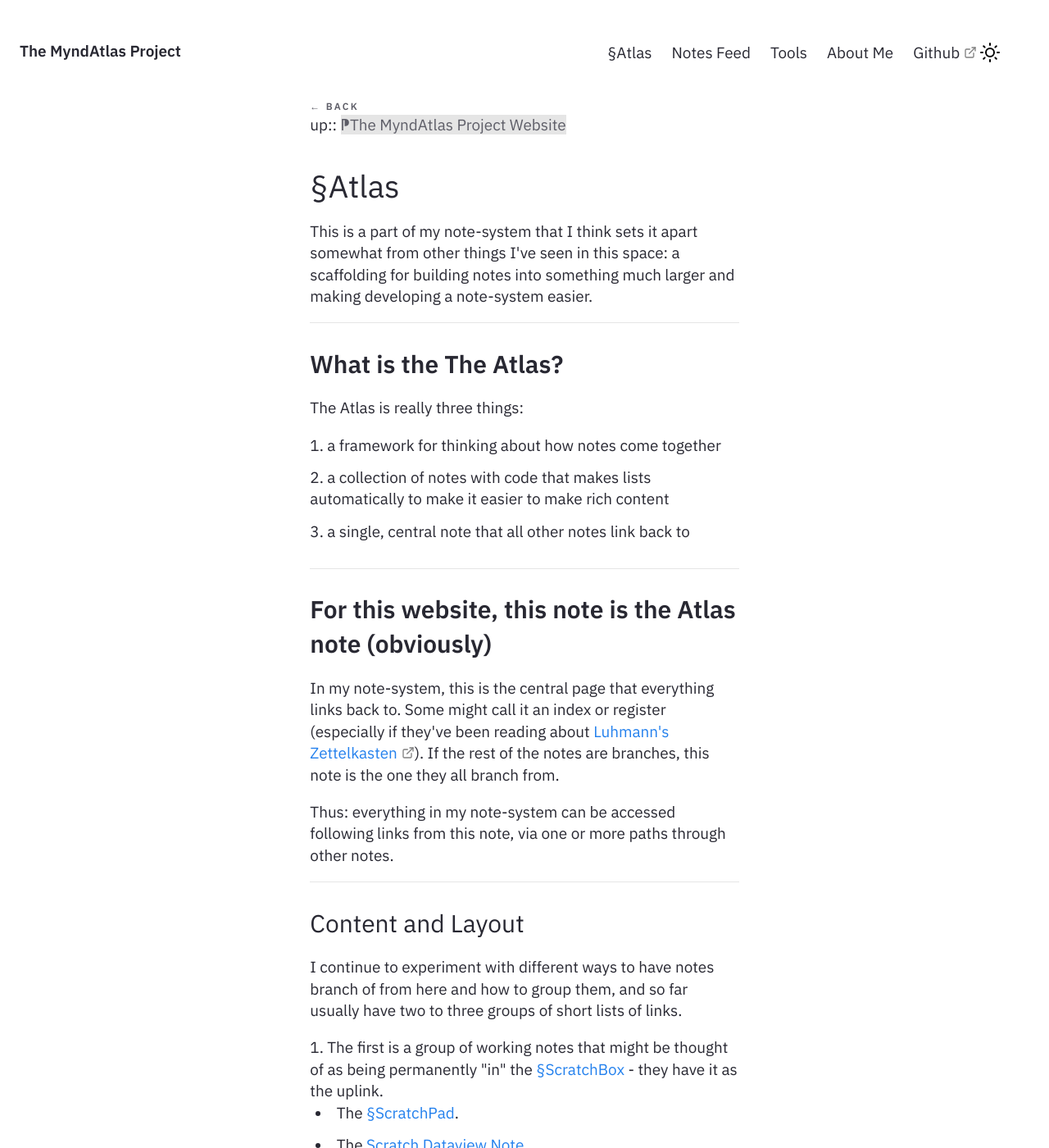
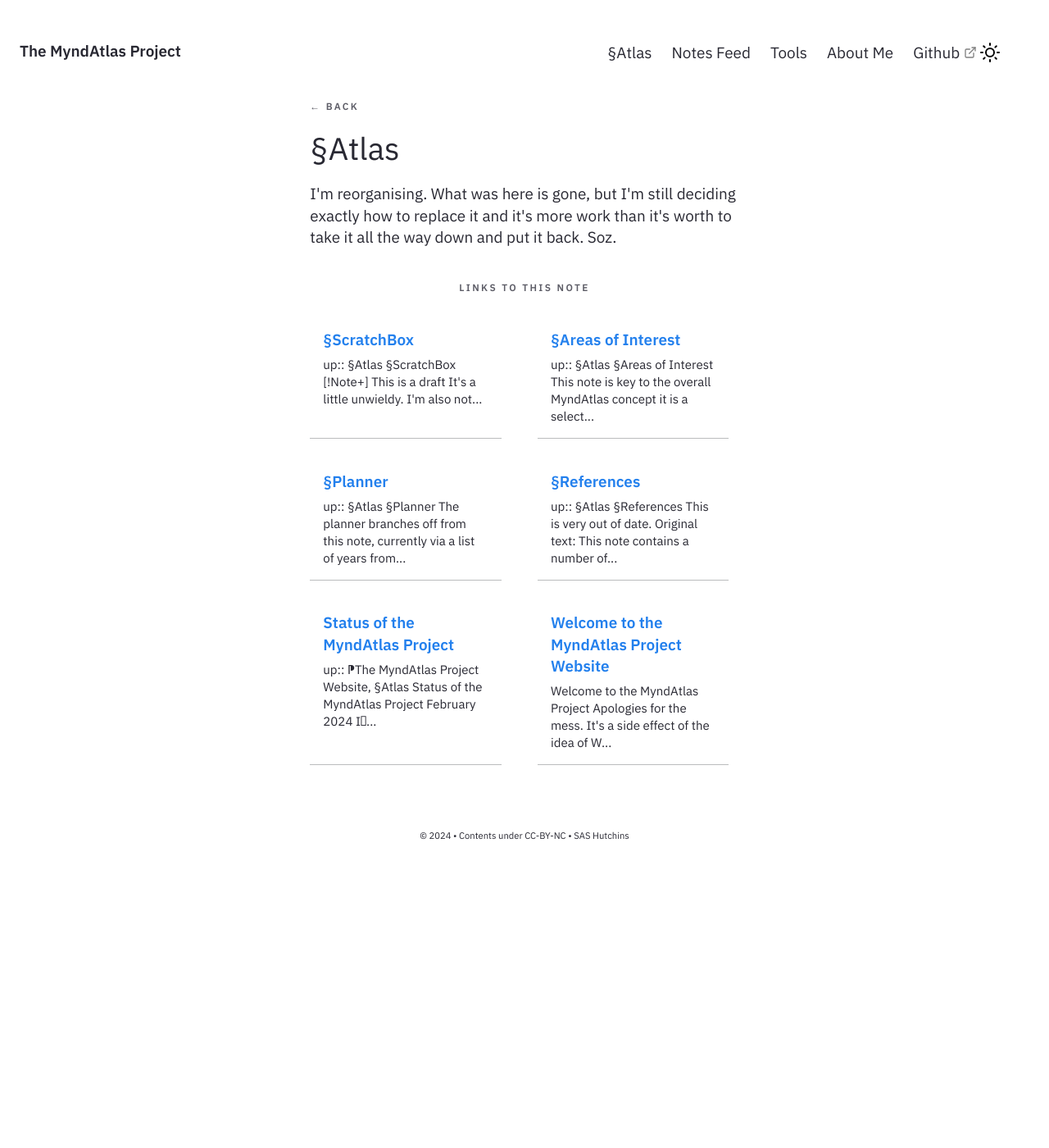
Before and after one commit to myndatlas/myndatlas.github.io, a Jekyll site: the page built from _notes/Public/§Atlas.md, in a window 1280 px wide and 1400 px high. Shown: the whole window at 82% size. Built offline with Jekyll 4.4.1, drawn with Linux system fonts in a browser that asks for light colours; some of the changed text lies outside the part shown.

Commit message:
luna vault update: 2024-06-02 10:34:13

````diff
--- a/_notes/Public/§Atlas.md
+++ b/_notes/Public/§Atlas.md
@@ -1,51 +1,9 @@
 ---
-title : §Atlas
-feed : show
-permalink : /atlas
-date : 21-03-2023
+title: §Atlas
+feed: show
+permalink: /atlas
+date: 02-06-2024
 ---
-up:: [[⁋The MyndAtlas Project Website]]
 # §Atlas
-This is a part of my note-system that I think sets it apart somewhat from other things I've seen in this space: a scaffolding for building notes into something much larger and making developing a note-system easier.
 
----
-## What is the The Atlas?
-The Atlas is really three things:
-1. a framework for thinking about how notes come together
-2. a collection of notes with code that makes lists automatically to make it easier to make rich content
-3. a single, central note that all other notes link back to
-
----
-## For this website, this note is the Atlas note (obviously)
-
-In my note-system, this is the central page that everything links back to. Some might call it an index or register (especially if they've been reading about [Luhmann's Zettelkasten](https://en.wikipedia.org/wiki/Zettelkasten)). If the rest of the notes are branches, this note is the one they all branch from.
-
-Thus: everything in my note-system can be accessed following links from this note, via one or more paths through other notes.
-
----
-### Content and Layout
-I continue to experiment with different ways to have notes branch of from here and how to group them, and so far usually have two to three groups of short lists of links.
-
-1. The first is a group of working notes that might be thought of as being permanently "in" the [[§ScratchBox]] - they have it as the uplink.
-	- The [[§ScratchPad]].
-	- The [[Scratch Dataview Note]].
-	- The [[Scratch Query Note]].
-	- The [[The Dashboard Concept]]
-
-2. A List of the rest of the notes at the "section" level that branch off from the Atlas. They have a `§` in the note title and [[§Atlas]] note as a parent.  I have called these both atlasNotes and sectionNotes at various points. They could also be "super groups" or "Level 2" groups or something of that nature, as will soon be clearer.
-- [[§Areas of Interest]]
-- [[§Projects]]
-- [[§References]]
-
-<!--
-Something about [Nick Milo's "Maps Of Content"](https://notes.linkingyourthinking.com/Cards/MOCs+Overview) (I don't want to just start using his term without deeper consideration but I'm not sure my AtlasNotes aren't conceptually quite similar to Maps of Content at least in some ways.)
--->
-
-## Group Chaos Table for §Atlas
-```dataview
-table
-  up
-from "projects/myndatlas/website"
-where file.name != this.file.name
-sort up
-```
+I'm reorganising. What was here is gone, but I'm still deciding exactly how to replace it and it's more work than it's worth to take it all the way down and put it back. Soz.
````
Also changed, not shown: .obsidian/plugins/obsidian-git/data.json.
